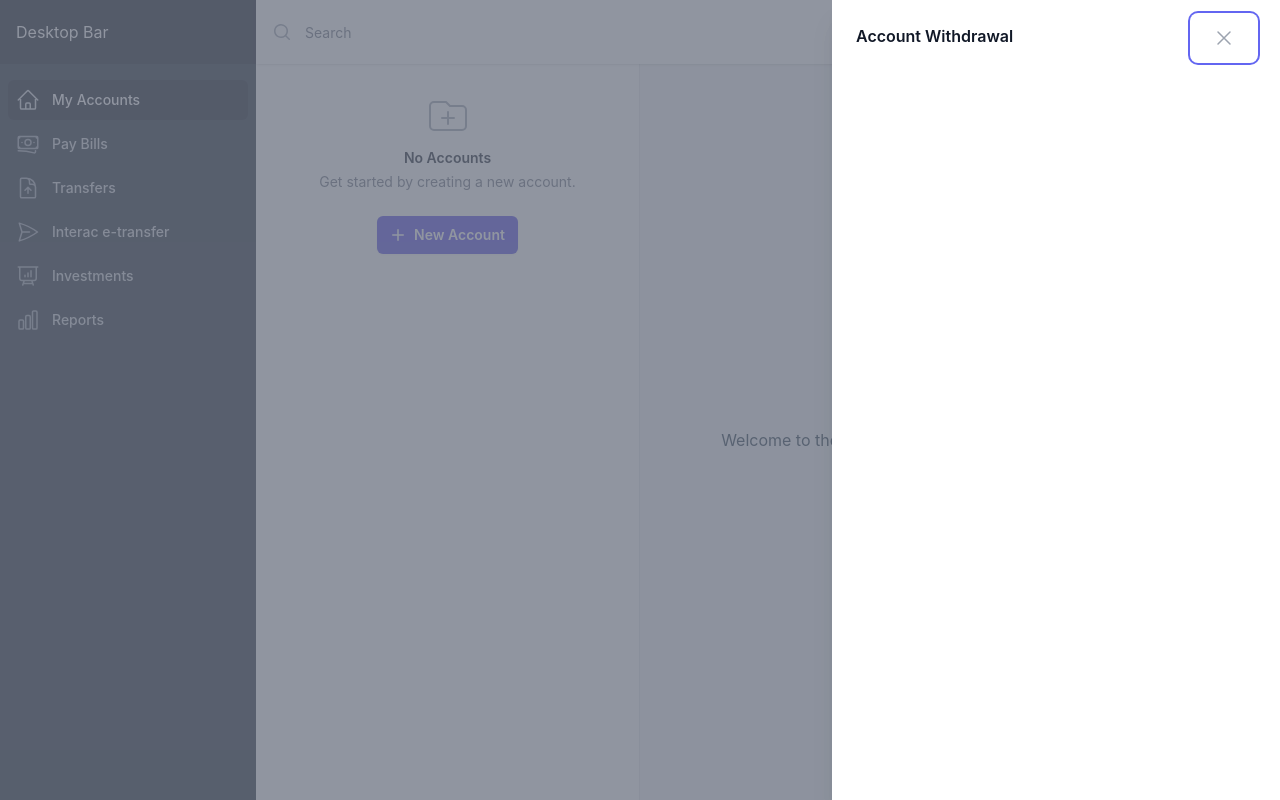
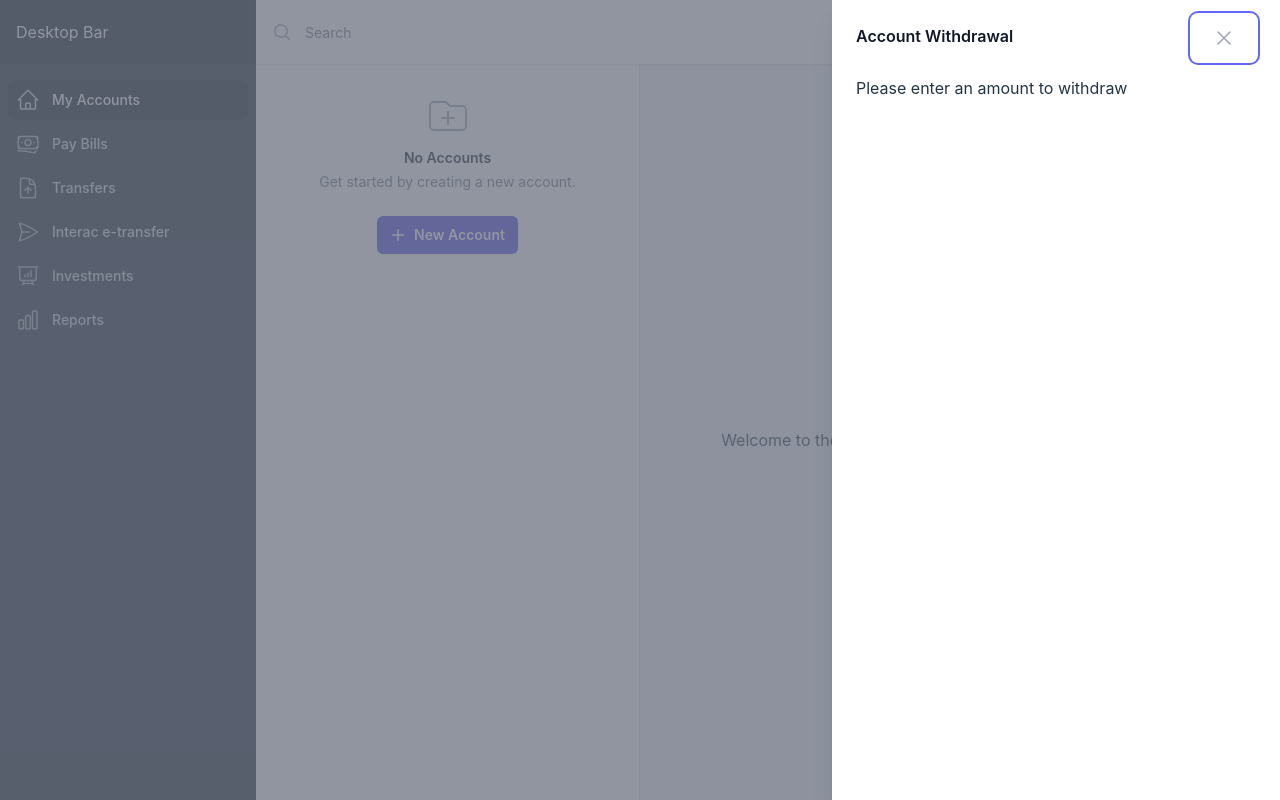
Before and after one commit to letsandeepio/banking-app, a React (Vite) app: page / in a window 1280 px wide. Both pictures are taken after a click on the button "Withdraw". Built offline with nearby package versions, Linux system fonts and the light colour scheme; grey boxes are pictures that could not be loaded.

Commit message:
add logic for handling deposit

```diff
--- a/src/components/Layout/TransactionModal.tsx
+++ b/src/components/Layout/TransactionModal.tsx
@@ -2,6 +2,9 @@ import { Fragment, useState } from "react";
 import { Dialog, Transition } from "@headlessui/react";
 import { XMarkIcon } from "@heroicons/react/24/outline";
 import useAppStore from "../../zustand/appStore";
+import DepositContainer from "../Transactions/DepositContainer";
+import WithdrawalContainer from "../Transactions/WithdrawalContainer";
+import { toast } from 'sonner';
 
 interface TransactionModalProps {
   open: boolean;
@@ -10,6 +13,12 @@ interface TransactionModalProps {
 
 const TransactionModal = ({ open, setOpen }: TransactionModalProps) => {
   const transactionMode = useAppStore((state) => state.transactionMode);
+
+
+  const handleDeposit = (amount: number) => {
+    toast.success(`Deposit of amount $${amount} processed.`)
+    setOpen(false);
+  }
 
   return (
     <Transition.Root show={open} as={Fragment}>
@@ -60,7 +69,12 @@ const TransactionModal = ({ open, setOpen }: TransactionModalProps) => {
                       </div>
                     </div>
                     <div className='relative mt-6 flex-1 px-4 sm:px-6'>
-                      {/* Your content */}
+                      {transactionMode === "deposit" && (
+                        <DepositContainer onSubmit={handleDeposit} />
+                      )}
+                      {transactionMode === "withdraw" && (
+                        <WithdrawalContainer />
+                      )}
                     </div>
                   </div>
                 </Dialog.Panel>
```
